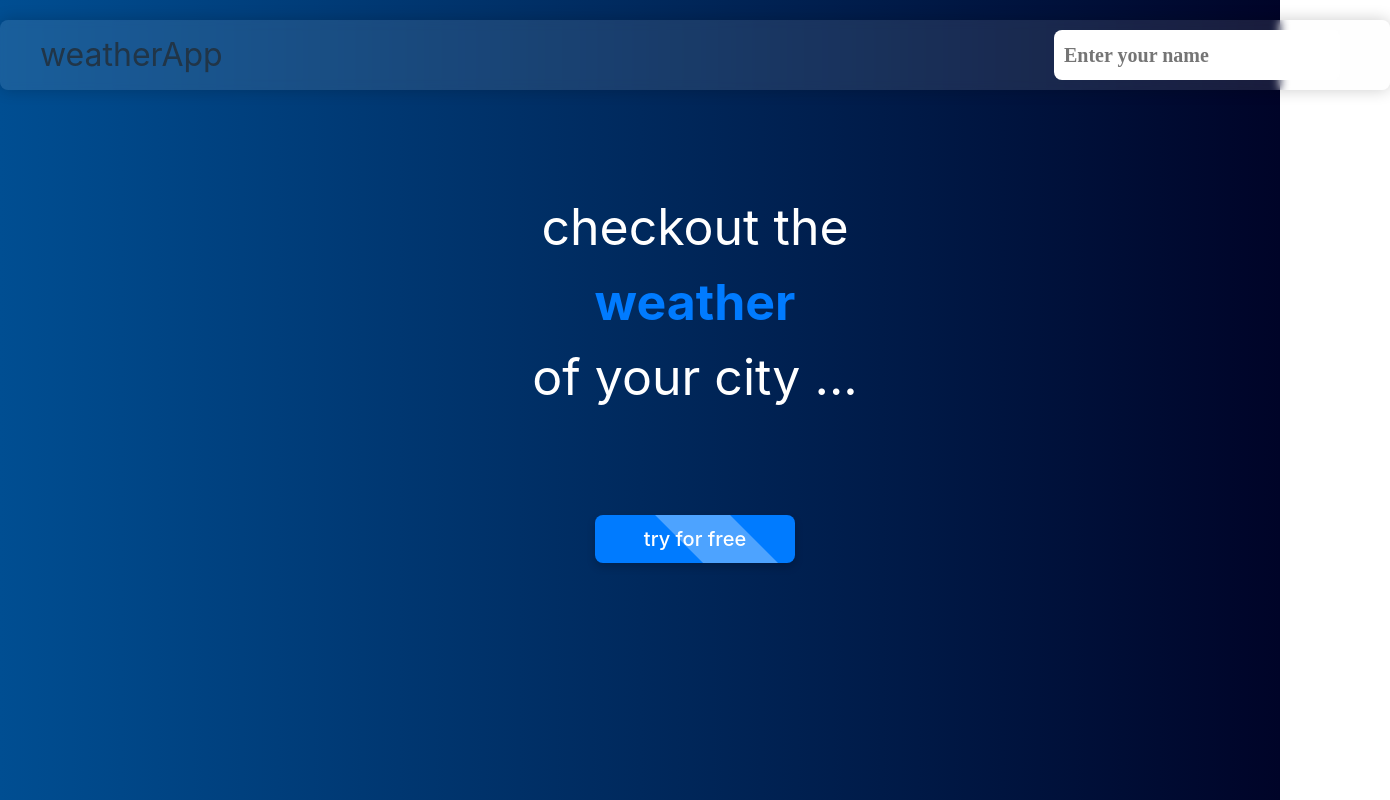
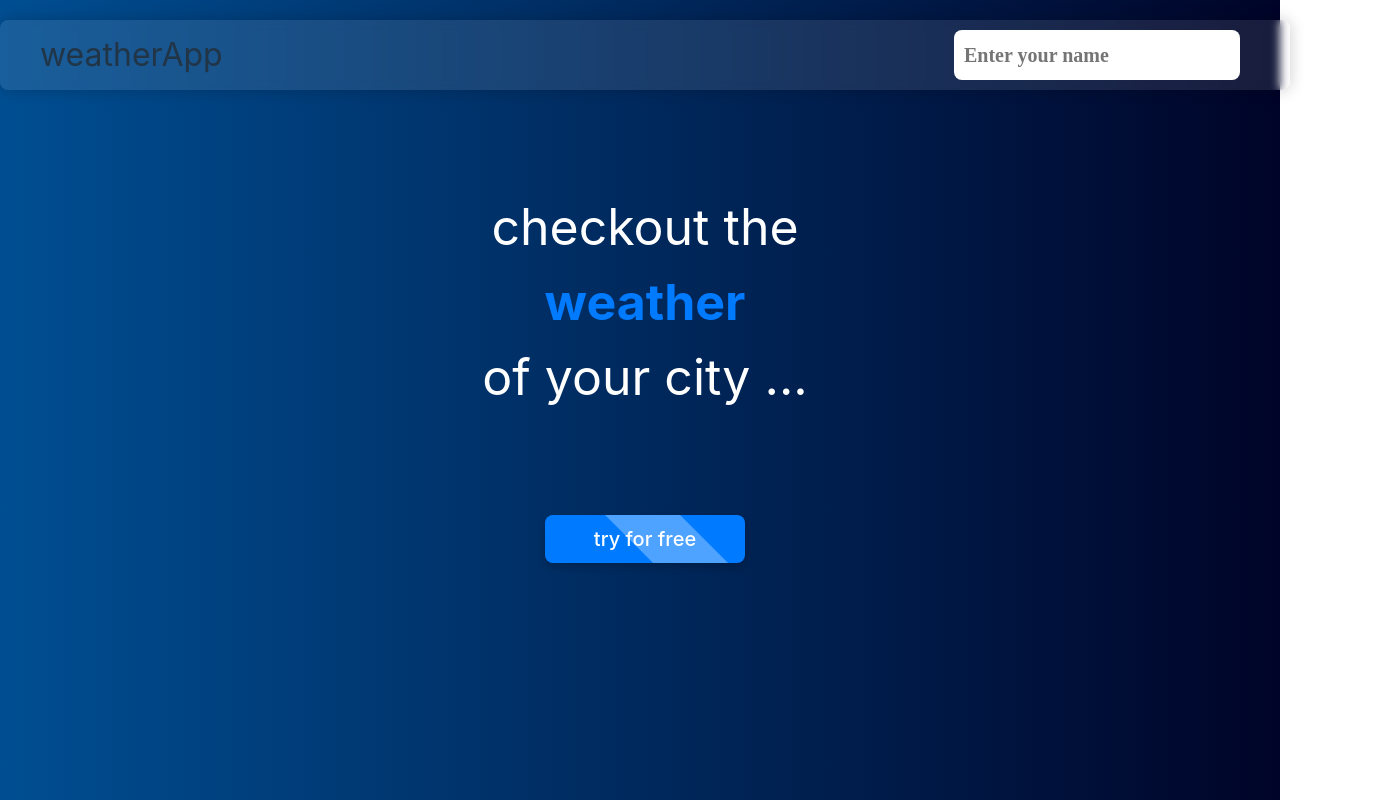
Before and after one commit to kiShubham/weatherapp, a React (Vite) app in the folder client/: page / in a window 1280 px wide. Shown: the whole page, 1390 px wide, since content can reach past the window. Built offline with nearby package versions, Linux system fonts and the light colour scheme.

Commit message:
navbar width updated

```diff
--- a/client/src/Components/Home/Home.css
+++ b/client/src/Components/Home/Home.css
@@ -18,7 +18,7 @@
   background-color: rgba(245, 245, 244, 0.1);
   box-shadow: 0 0 1rem 0 rgba(0, 0, 0, 0.2);
   backdrop-filter: blur(5px);
-  width: 1300px;
+  width: 1200px;
 }
 .nameInput,
 .cityInput {
```
